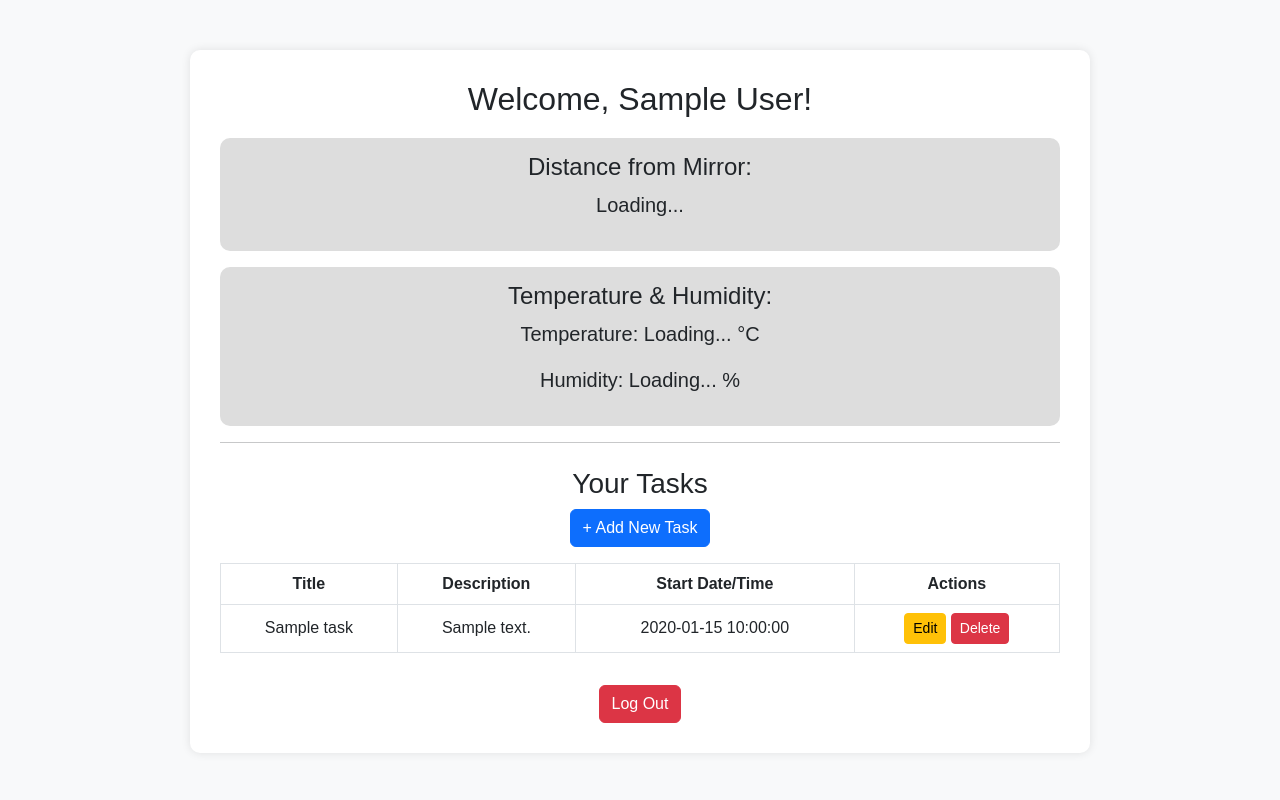
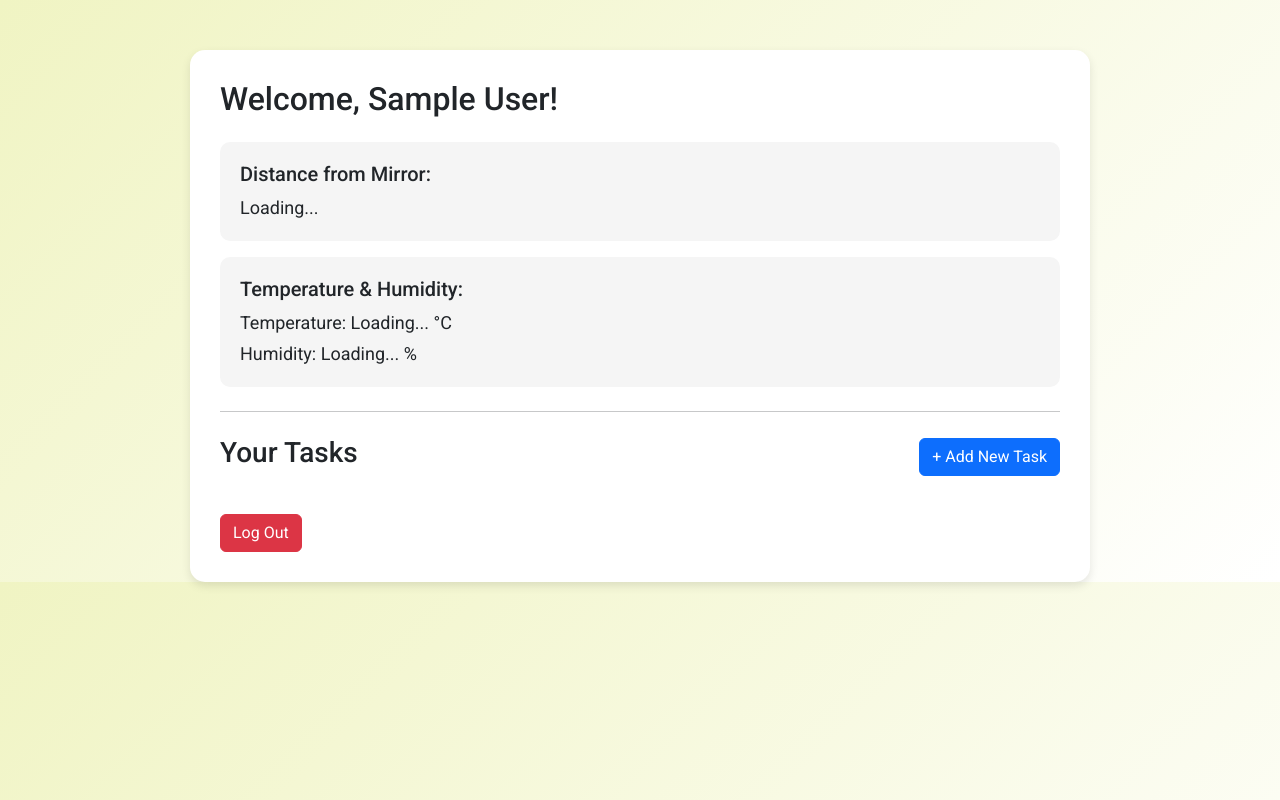
Before and after one commit to agm72/INF2009, a Flask app: page / in a window 1280 px wide. Run offline with Flask 3, Linux system fonts and the light colour scheme; the visitor is signed in with stand-in values (Sample User, id 1); tables that the repository leaves empty hold one stand-in row (values such as "Sample post"); parts of the project's set-up code (start-up, migrations or seed data) failed here and were passed over; some libraries are stand-ins or nearby versions.

Commit message:
UI changes

```diff
--- a/app.py
+++ b/app.py
@@ -6,13 +6,13 @@ import face_recognition
 import pickle
 import numpy as np
 from imutils import paths
-from flask import Flask, request, render_template, jsonify, session, send_from_directory, Response
+from flask import Flask, request, render_template, jsonify, session, send_from_directory, Response, redirect, url_for
 from flask_sqlalchemy import SQLAlchemy
 from werkzeug.utils import secure_filename
 from datetime import datetime, timedelta
 from modules.ultrasonic import get_distance
 from modules.humidity_temp import get_temperature_humidity
-
+from datetime import datetime, timedelta
 import logging
 logging.basicConfig(level=logging.DEBUG)
 
@@ -155,17 +155,22 @@ def gen_frames():
 def home():
     user = db.session.get(User, session['user_id']) if 'user_id' in session else None
     user_tasks = []
+    now = datetime.utcnow()
     if user:
         user_tasks = Task.query.filter_by(user_id=user.id).order_by(Task.start_time.asc()).all()
 
-    return render_template('index.html', user=user, tasks=user_tasks)
+    return render_template('index.html', user=user, tasks=user_tasks, now=now, timedelta=timedelta)
 
 @app.route('/face-login-page')
 def face_login_page():
+    if 'user_id' in session:
+        return redirect(url_for('home'))
     return render_template('face_login.html')
 
 @app.route('/register', methods=['GET'])
 def register_get():
+    if 'user_id' in session:
+        return redirect(url_for('home'))
     return render_template('register.html')
 
 # ------------------ JSON-based routes (POST/logic) ------------------
@@ -338,6 +343,22 @@ def delete_task(task_id):
     db.session.commit()
     return jsonify({"success": True, "message": "Task deleted successfully."})
 
+@app.route('/api/tasks')
+def api_tasks():
+    if 'user_id' not in session:
+        return jsonify({"success": False, "message": "Not logged in."}), 401
+
+    user = db.session.get(User, session['user_id'])
+    tasks = Task.query.filter_by(user_id=user.id).all()
+    events = []
+    for task in tasks:
+        events.append({
+            "id": task.id,
+            "title": task.title,
+            "start": task.start_time.isoformat(),
+            "description": task.description
+        })
+    return jsonify(events)
 # ------------------ File & Sensor Endpoints ------------------
 @app.route('/users/<int:user_id>/<path:filename>')
 def get_image(user_id, filename):
@@ -366,7 +387,6 @@ def sensor_data():
     except Exception as e:
         return jsonify({"success": False, "error": str(e)}), 500
 
-# NEW ROUTE: temperature & humidity
 @app.route('/temp-humidity')
 def temp_humidity():
     """API endpoint to return temperature and humidity readings."""
@@ -376,7 +396,6 @@ def temp_humidity():
         return jsonify({"success": False, "error": "Failed to read sensor data"}), 500
 
     return jsonify({"success": True, "temperature": temperature, "humidity": humidity})
-
 # ------------------ Run Flask ------------------
 if __name__ == '__main__':
     app.run(host='0.0.0.0', port=5000, debug=False)
--- a/templates/index.html
+++ b/templates/index.html
@@ -4,107 +4,65 @@
   <meta charset="UTF-8" />
   <meta name="viewport" content="width=device-width, initial-scale=1.0"/>
   <title>Smart Display Mirror</title>
-
-  <!-- Bootstrap CSS -->
-  <link
-    rel="stylesheet"
-    href="https://cdn.jsdelivr.net/npm/bootstrap@5.3.0/dist/css/bootstrap.min.css"
-  />
-
+  <link href="https://fonts.googleapis.com/css2?family=Roboto:wght@400;500;700&display=swap" rel="stylesheet">
+  <link rel="stylesheet" href="https://cdn.jsdelivr.net/npm/bootstrap@5.3.0/dist/css/bootstrap.min.css" />
   <style>
     body {
-      background-color: #f8f9fa;
-      text-align: center;
-      font-family: Arial, sans-serif;
+      background: linear-gradient(135deg, #f0f4c3, #ffffff);
+      font-family: 'Roboto', sans-serif;
     }
     .container {
       max-width: 900px;
       margin-top: 50px;
-      background: white;
+      background: #ffffff;
       padding: 30px;
-      border-radius: 10px;
-      box-shadow: 0 0 10px rgba(0, 0, 0, 0.1);
+      border-radius: 15px;
+      box-shadow: 0 4px 10px rgba(0,0,0,0.1);
     }
     .sensor-box {
       margin-top: 20px;
-      padding: 15px;
-      background: #ddd;
+      padding: 20px;
+      background: #f5f5f5;
       border-radius: 10px;
-      font-size: 20px;
+      font-size: 18px;
     }
-    /* Highlight tasks starting soon (within 24 hours) */
-    .highlight-soon {
-      background-color: #fff3cd !important; /* A light yellow highlight */
+    /* Calendar container style */
+    #calendar {
+      max-width: 900px;
+      margin: 20px auto;
     }
   </style>
 </head>
 <body>
-
   <div class="container">
     {% if user %}
-      <h2>Welcome, {{ user.name }}!</h2>
+      <h2 class="mb-4">Welcome, {{ user.name }}!</h2>
 
-      <!-- Distance Reading -->
+      <!-- Sensor Readings -->
       <div class="sensor-box">
-        <h4>Distance from Mirror:</h4>
-        <p id="distance">Loading...</p>
+        <h5>Distance from Mirror:</h5>
+        <p id="distance" class="mb-0">Loading...</p>
+      </div>
+      <div class="sensor-box mt-3">
+        <h5>Temperature & Humidity:</h5>
+        <p class="mb-1">Temperature: <span id="temperature">Loading...</span> °C</p>
+        <p class="mb-0">Humidity: <span id="humidity">Loading...</span> %</p>
       </div>
 
-      <!-- NEW: Temperature & Humidity Reading -->
-      <div class="sensor-box mt-3">
-        <h4>Temperature & Humidity:</h4>
-        <p>Temperature: <span id="temperature">Loading...</span> °C</p>
-        <p>Humidity: <span id="humidity">Loading...</span> %</p>
+      <!-- Task Section Header -->
+      <hr class="my-4">
+      <div class="d-flex justify-content-between align-items-center mb-3">
+        <h3>Your Tasks</h3>
+        <button class="btn btn-primary" data-bs-toggle="modal" data-bs-target="#addTaskModal">
+          + Add New Task
+        </button>
       </div>
 
-      <!-- Task Section -->
-      <hr/>
-      <h3 class="mt-4">Your Tasks</h3>
-      <button class="btn btn-primary mb-3" data-bs-toggle="modal" data-bs-target="#addTaskModal">
-        + Add New Task
-      </button>
+      <!-- Calendar Container -->
+      <div id="calendar"></div>
 
-      {% if tasks %}
-        <div class="table-responsive">
-          <table class="table table-bordered align-middle">
-            <thead>
-              <tr>
-                <th>Title</th>
-                <th>Description</th>
-                <th>Start Date/Time</th>
-                <th>Actions</th>
-              </tr>
-            </thead>
-            <tbody>
-              {% for task in tasks %}
-                <tr>
-                  <td>{{ task.title }}</td>
-                  <td>{{ task.description }}</td>
-                  <td>{{ task.start_time }}</td>
-                  <td>
-                    <button
-                      class="btn btn-warning btn-sm"
-                      onclick="openEditModal('{{ task.id }}','{{ task.title }}','{{ task.description }}','{{ task.start_time.isoformat() }}')">
-                      Edit
-                    </button>
-                    <button
-                      class="btn btn-danger btn-sm"
-                      onclick="deleteTask('{{ task.id }}')">
-                      Delete
-                    </button>
-                  </td>
-                </tr>
-              {% endfor %}
-            </tbody>
-          </table>
-        </div>
-      {% else %}
-        <p>No tasks yet.</p>
-      {% endif %}
-
-      <!-- Logout button -->
+      <!-- Logout Button -->
       <button id="logout-btn" class="btn btn-danger mt-3">Log Out</button>
-
     {% else %}
       <h1 class="mb-4">Smart Display Mirror</h1>
       <a href="/face-login-page" class="btn btn-primary">Log In</a>
@@ -112,7 +70,7 @@
     {% endif %}
   </div>
 
-  <!-- ========== ADD TASK MODAL ========== -->
+  <!-- ADD TASK MODAL -->
   <div class="modal fade" id="addTaskModal" tabindex="-1" aria-hidden="true">
     <div class="modal-dialog">
       <form id="add-task-form" class="modal-content">
@@ -131,12 +89,7 @@
           </div>
           <div class="mb-3 text-start">
             <label for="start_time" class="form-label">Start Date/Time</label>
-            <input
-              type="datetime-local"
-              class="form-control"
-              id="start_time"
-              name="start_time"
-              required />
+            <input type="datetime-local" class="form-control" id="start_time" name="start_time" required />
           </div>
         </div>
         <div class="modal-footer">
@@ -146,7 +99,7 @@
     </div>
   </div>
 
-  <!-- ========== EDIT TASK MODAL ========== -->
+  <!-- EDIT TASK MODAL -->
   <div class="modal fade" id="editTaskModal" tabindex="-1" aria-hidden="true">
     <div class="modal-dialog">
       <form id="edit-task-form" class="modal-content">
@@ -166,12 +119,7 @@
           </div>
           <div class="mb-3 text-start">
             <label for="edit-start_time" class="form-label">Start Date/Time</label>
-            <input
-              type="datetime-local"
-              class="form-control"
-              id="edit-start_time"
-              name="start_time"
-              required />
+            <input type="datetime-local" class="form-control" id="edit-start_time" name="start_time" required />
           </div>
         </div>
         <div class="modal-footer">
@@ -181,13 +129,11 @@
     </div>
   </div>
 
-  <!-- Bootstrap JS (for modals, etc.) -->
+  <!-- Scripts -->
+  <script src="https://cdn.jsdelivr.net/npm/fullcalendar@6.1.15/index.global.min.js"></script>
   <script src="https://cdn.jsdelivr.net/npm/bootstrap@5.3.0/dist/js/bootstrap.bundle.min.js"></script>
-
   <script>
     let sensorInterval;
-
-    // Fetch ultrasonic distance
     function fetchSensorData() {
       fetch('/sensor-data')
         .then(response => response.json())
@@ -200,8 +146,6 @@
         })
         .catch(error => console.log("Error fetching sensor data:", error));
     }
-
-    // Fetch temperature/humidity
     function fetchTempHumidityData() {
       fetch('/temp-humidity')
         .then(response => response.json())
@@ -216,31 +160,54 @@
         })
         .catch(error => console.log("Error fetching temp/humidity data:", error));
     }
-
     function startSensorFetching() {
       {% if user %}
-        // Fetch both ultrasonic and DHT data every 5s
         sensorInterval = setInterval(() => {
           fetchSensorData();
           fetchTempHumidityData();
         }, 5000);
       {% endif %}
     }
-
     function stopSensorFetching() {
       clearInterval(sensorInterval);
     }
-
-    // On page load
     window.onload = function() {
       {% if user %}
         startSensorFetching();
+        // Check if FullCalendar is available
+        if (window.FullCalendar) {
+          console.log("FullCalendar loaded:", window.FullCalendar);
+          var calendarEl = document.getElementById('calendar');
+          var calendar = new window.FullCalendar.Calendar(calendarEl, {
+            initialView: 'dayGridMonth',
+            headerToolbar: {
+              left: 'prev,next today',
+              center: 'title',
+              right: 'dayGridMonth,timeGridWeek,timeGridDay'
+            },
+            events: '/api/tasks',
+            eventClick: function(info) {
+              // Open edit modal with task details on event click
+              let task = info.event;
+              let startTime = task.start; // ISO string
+              let dtValue = startTime.substring(0,16);
+              document.getElementById('edit-task-id').value = task.id;
+              document.getElementById('edit-title').value = task.title;
+              document.getElementById('edit-description').value = task.extendedProps.description;
+              document.getElementById('edit-start_time').value = dtValue;
+              let editModal = new bootstrap.Modal(document.getElementById('editTaskModal'));
+              editModal.show();
+            }
+          });
+          calendar.render();
+        } else {
+          console.error("FullCalendar is not defined on window.");
+        }
       {% else %}
         stopSensorFetching();
       {% endif %}
     };
 
-    // Logout
     document.addEventListener("DOMContentLoaded", function() {
       let logoutBtn = document.getElementById("logout-btn");
       if (logoutBtn) {
@@ -262,7 +229,6 @@
       }
     });
 
-    // ========== ADD TASK ==========
     const addTaskForm = document.getElementById('add-task-form');
     if (addTaskForm) {
       addTaskForm.addEventListener('submit', function(e) {
@@ -284,19 +250,15 @@
         .catch(err => console.error("Add task error:", err));
       });
     }
-
-    // ========== EDIT TASK ==========
     function openEditModal(id, title, description, start_time) {
       let dtValue = start_time.length > 16 ? start_time.substring(0,16) : start_time;
       document.getElementById('edit-task-id').value = id;
       document.getElementById('edit-title').value = title;
       document.getElementById('edit-description').value = description;
       document.getElementById('edit-start_time').value = dtValue;
-
       let editModal = new bootstrap.Modal(document.getElementById('editTaskModal'));
       editModal.show();
     }
-
     const editTaskForm = document.getElementById('edit-task-form');
     if (editTaskForm) {
       editTaskForm.addEventListener('submit', function(e) {
@@ -319,8 +281,6 @@
         .catch(err => console.error("Edit task error:", err));
       });
     }
-
-    // ========== DELETE TASK ==========
     function deleteTask(taskId) {
       if (!confirm("Are you sure you want to delete this task?")) {
         return;
@@ -340,6 +300,5 @@
       .catch(err => console.error("Delete task error:", err));
     }
   </script>
-
 </body>
 </html>
```
Also changed, not shown: templates/face_login.html (+15 -20 lines), templates/register.html (+29 -26 lines).
